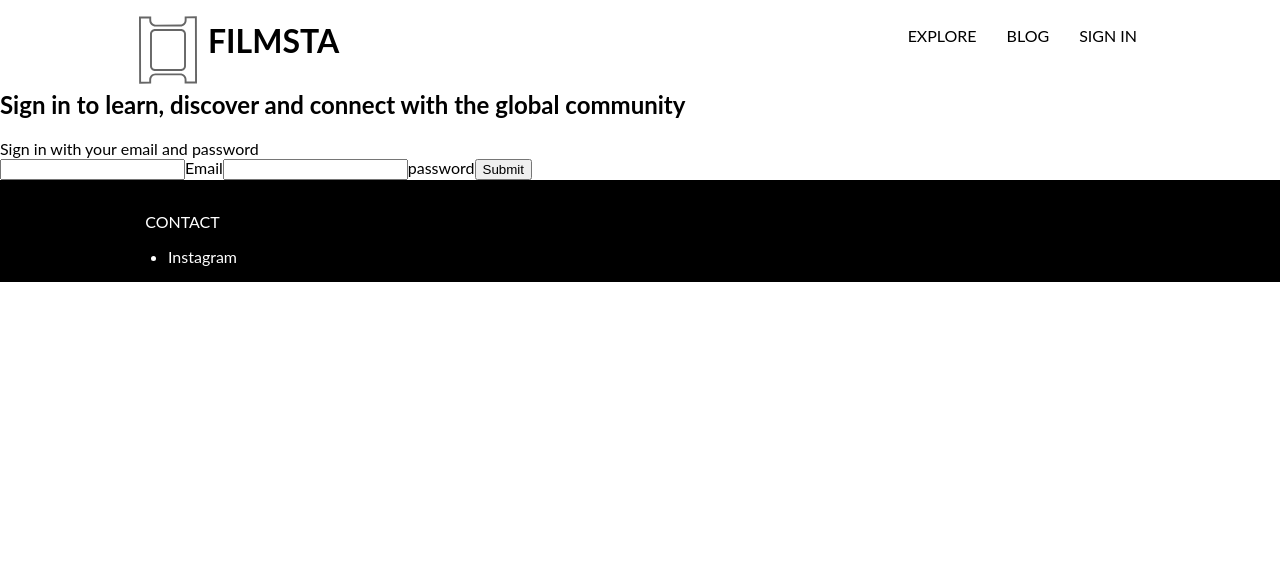
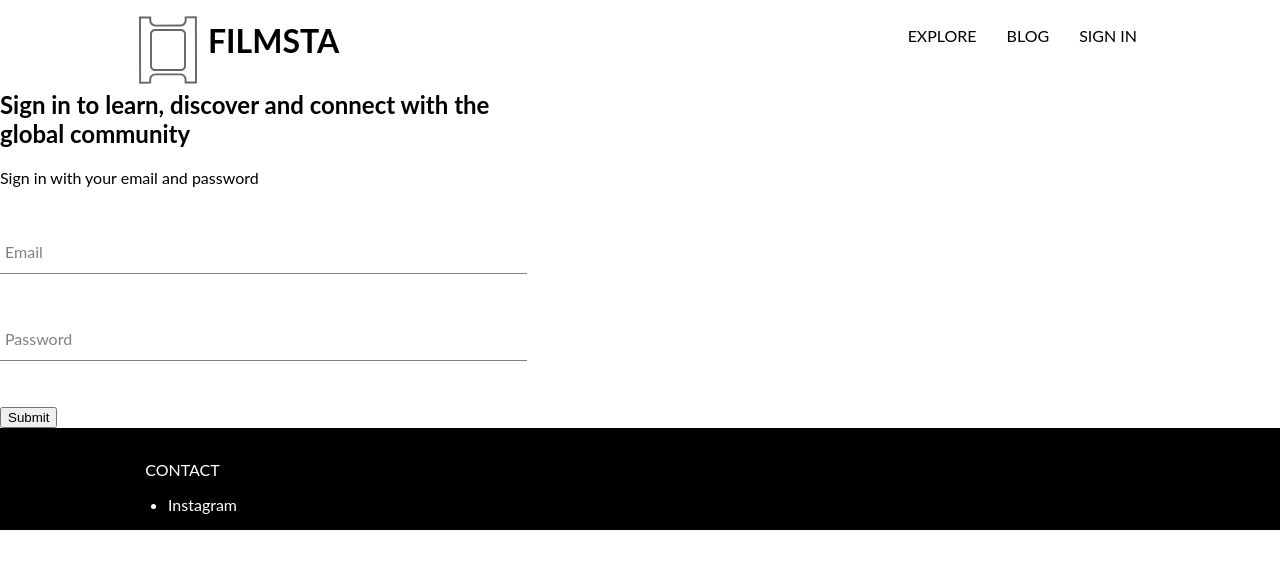
Before and after one commit to leah-h/filmsta, a React (Create React App) app: page /signin in a window 1280 px wide. Shown: the top 568 px of the page. Built offline with nearby package versions, Linux system fonts and the light colour scheme.

Commit message:
add form input component

```diff
--- /dev/null
+++ b/src/components/form-input/form-input.component.jsx
@@ -0,0 +1,20 @@
+import React from 'react'
+
+import './form-input.styles.scss'
+
+const FormInput = ({ handleChange, label, ...otherProps }) => (
+    <div className='group'>
+        <input className='form-input' onChange={handleChange} {...otherProps} />
+        {label ? (
+            <label className={`${
+                otherProps.value.length ? 'shrink' : ''
+             } form-input-label`}
+            >
+            {label}
+            </label>)
+            : null
+        }
+    </div>
+)
+
+export default FormInput;
--- /dev/null
+++ b/src/components/form-input/form-input.styles.scss
@@ -0,0 +1,54 @@
+$sub-color: grey;
+$main-color: black;
+
+@mixin shrinkLabel {
+  top: -14px;
+  font-size: 12px;
+  color: $main-color;
+}
+
+.group {
+  position: relative;
+  margin: 45px 0;
+
+  .form-input {
+    background: none;
+    background-color: white;
+    color: $sub-color;
+    font-size: 18px;
+    padding: 10px 10px 10px 5px;
+    display: block;
+    width: 100%;
+    border: none;
+    border-radius: 0;
+    border-bottom: 1px solid $sub-color;
+    margin: 25px 0;
+
+    &:focus {
+      outline: none;
+    }
+
+    &:focus ~ .form-input-label {
+      @include shrinkLabel();
+    }
+  }
+
+  input[type='password'] {
+    letter-spacing: 0.3em;
+  }
+
+  .form-input-label {
+    color: $sub-color;
+    font-size: 16px;
+    font-weight: normal;
+    position: absolute;
+    pointer-events: none;
+    left: 5px;
+    top: 10px;
+    transition: 300ms ease all;
+
+    &.shrink {
+      @include shrinkLabel();
+    }
+  }
+}
--- a/src/components/sign-in/sign-in.component.jsx
+++ b/src/components/sign-in/sign-in.component.jsx
@@ -1,4 +1,6 @@
 import React from 'react'
+
+import FormInput from '../form-input/form-input.component'
 
 import "./sign-in.styles.scss"
 
@@ -31,11 +33,8 @@
                 <span>Sign in with your email and password</span>
 
                 <form onSubmit={this.handleSubmit}>
-                <input name="email" type="email" value={this.state.email} onChange={this.handleChange} required/>
-                <label>Email</label>
-                <input name="password" type="password" value={this.state.password} onChange={this.handleChange} required/>
-                <label>password</label>
-
+                <FormInput name="email" type="email" value={this.state.email} handleChange={this.handleChange} label = "Email" required/>
+                <FormInput name="password" type="password" value={this.state.password} handleChange={this.handleChange} label="Password" required/>
                 <input type="submit" value="Submit" />
                 </form>
             </div>
--- a/src/components/sign-in/sign-in.styles.scss
+++ b/src/components/sign-in/sign-in.styles.scss
@@ -0,0 +1,3 @@
+.sign-in {
+    width: 40vw;
+}
```
Also changed, not shown: 1 other file (tests, documents, lock files or other folders).
